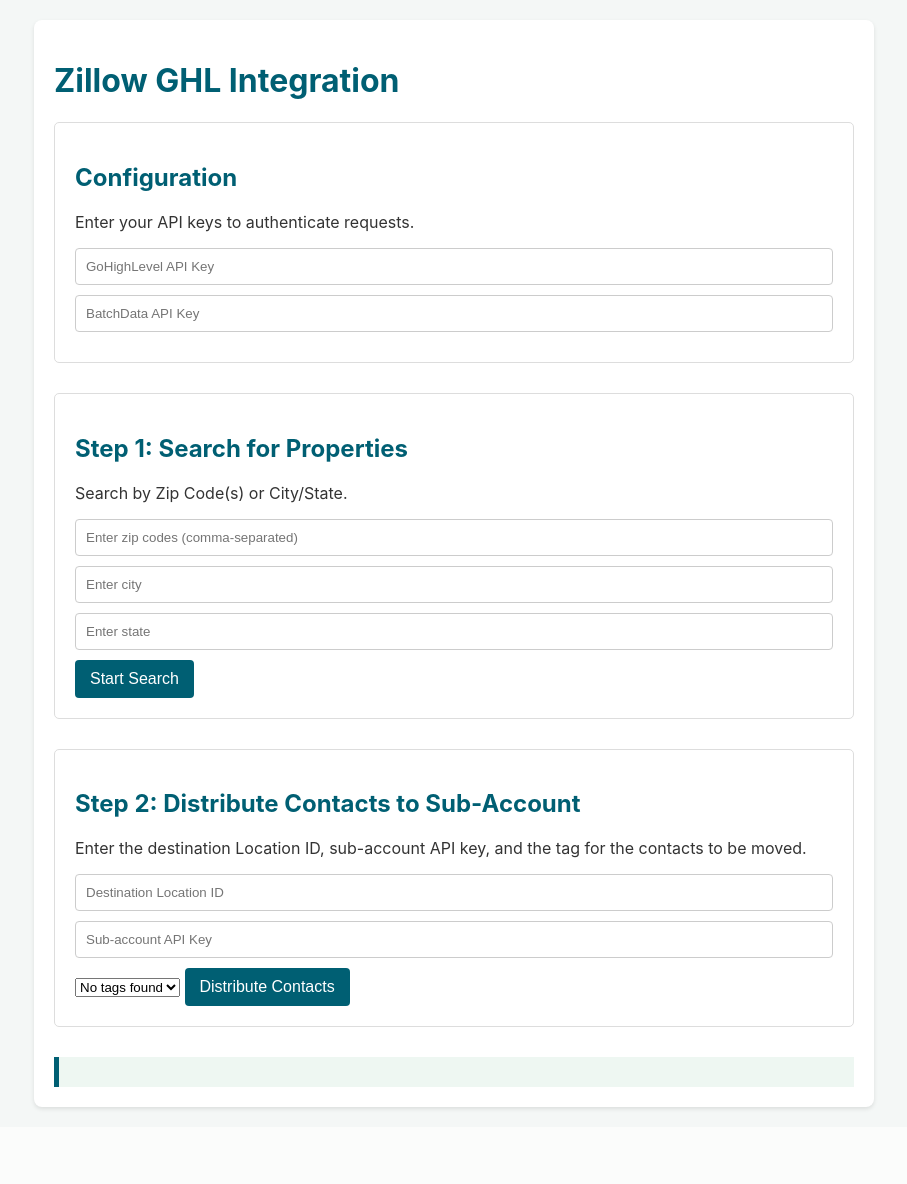
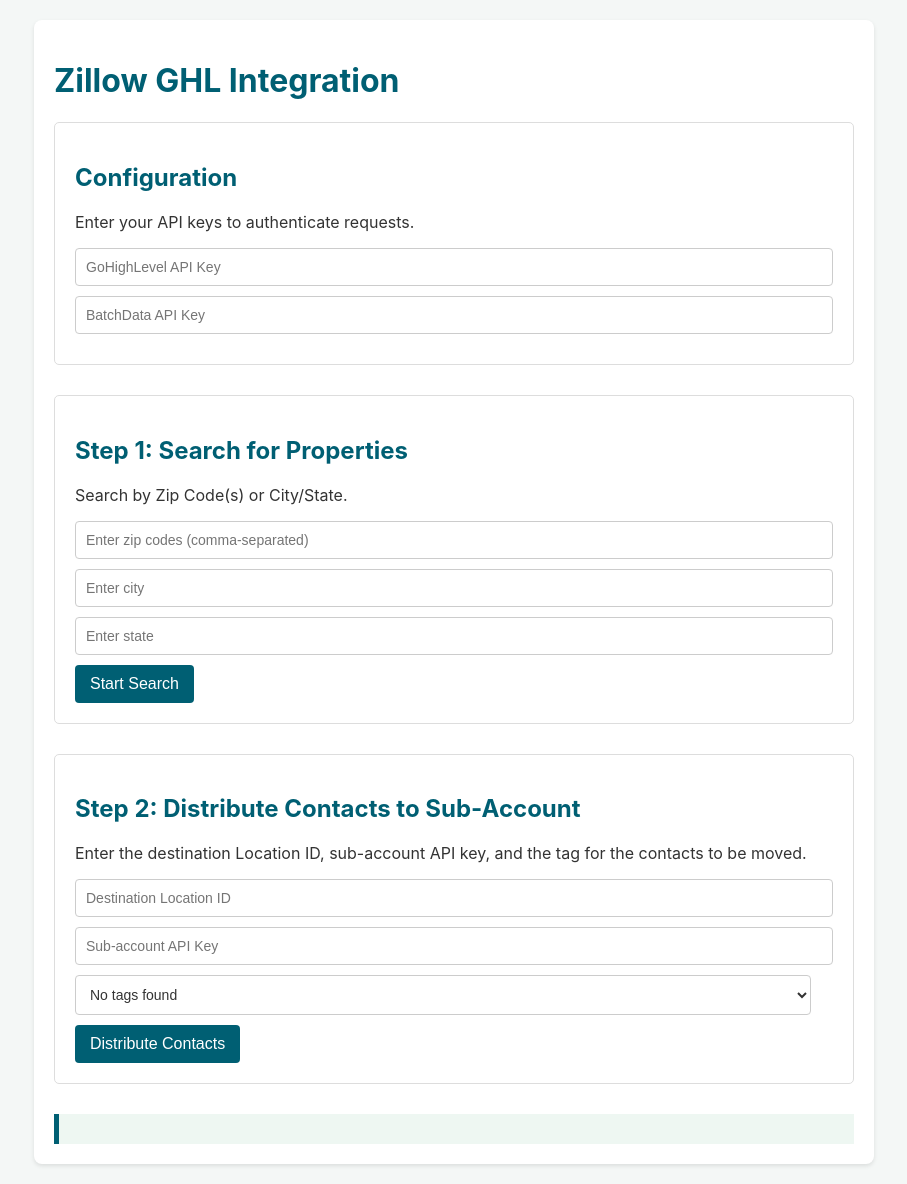
Before and after one commit to JohnBorelliApproved/Batchdata, a Flask app: page / in a window 1280 px wide. Shown: the whole page, without its empty margins (186-1093 px from the left). Before the commit the page ends 1111 px from the top, so only its background shows below. Run offline with Flask 3, Linux system fonts and the light colour scheme; data that the repository does not hold is empty.

Commit message:
modifications

```diff
--- a/static/style.css
+++ b/static/style.css
@@ -27,12 +27,17 @@ h1, h2 {
 }
 
 input[type="text"],
-input[type="password"] {
+input[type="password"],
+select {
     width: calc(100% - 22px);
     padding: 10px;
     margin-bottom: 10px;
     border-radius: 4px;
     border: 1px solid #ccc;
+    display: block;
+    background-color: #fff;
+    font-size: 14px;
+    color: #333;
 }
 
 .input-wrapper {
```
Also changed, not shown: 2 other files.
